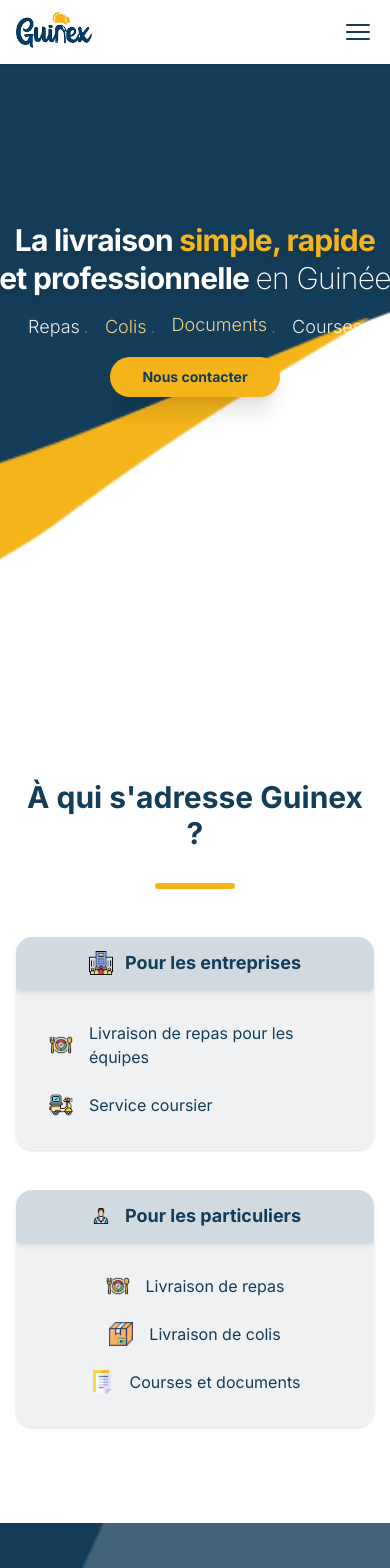
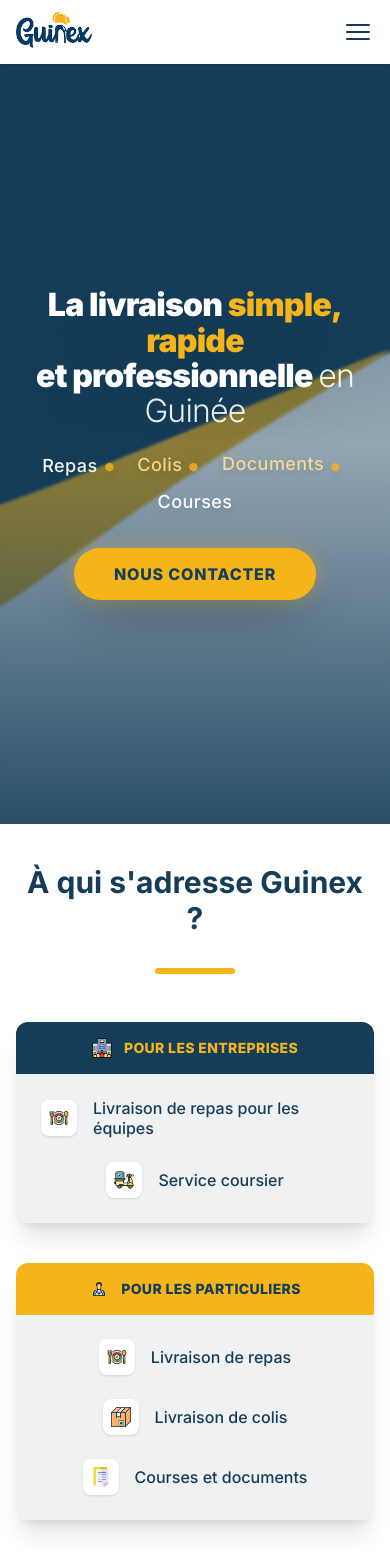
Before and after one commit to Guinex-official/Guinex, a Next.js app: page / in a window 390 px wide. Shown: the top 1568 px of the page. Built offline with nearby package versions, Linux system fonts and the light colour scheme.

Commit message:
feat: redesign mobile hero, services component, and refine contact page alignment

```diff
--- a/src/components/Hero.tsx
+++ b/src/components/Hero.tsx
@@ -50,7 +50,7 @@
     }, []);
 
     return (
-        <section className="relative w-full min-h-[80vh] md:min-h-screen lg:min-h-0 lg:h-auto lg:aspect-[3.3/1] flex items-center overflow-hidden" suppressHydrationWarning>
+        <section className="relative w-full min-h-[90vh] md:min-h-screen lg:min-h-0 lg:h-auto lg:aspect-[3.3/1] flex items-center overflow-hidden bg-[#143D59]" suppressHydrationWarning>
             {/* Background Image Optimized */}
             <div className="absolute inset-0 z-0" suppressHydrationWarning>
                 <Image
@@ -59,34 +59,40 @@
                     fill
                     priority
                     sizes="100vw"
-                    className="object-cover"
+                    className="object-cover opacity-90 md:opacity-100"
                     style={{ objectFit: 'cover' }}
                 />
+                {/* Premium Gradient Overlay: Enhanced for Mobile Readability */}
+                <div className="absolute inset-0 bg-gradient-to-b from-[#143D59]/70 via-[#143D59]/40 to-[#143D59]/90 lg:bg-black/20"></div>
+                {/* Subtle Blur for Depth on Mobile */}
+                <div className="absolute inset-0 backdrop-blur-[1px] lg:backdrop-blur-0"></div>
             </div>
 
             {/* Content */}
-            <div className="container mx-auto max-w-7xl px-4 z-10 relative h-full flex items-center justify-center lg:justify-start" suppressHydrationWarning>
-                <div className="max-w-3xl text-white mb-2 -mt-44 md:mb-8 md:-mt-12 text-center lg:text-left mx-auto lg:mx-0" suppressHydrationWarning>
-                    <h1 className="text-3xl sm:text-4xl md:text-4xl lg:text-5xl font-bold leading-tight mb-4 tracking-tight drop-shadow-lg">
-                        <span className="whitespace-nowrap inline-block">
+            <div className="container mx-auto max-w-7xl px-4 z-10 relative h-full flex flex-col items-center justify-center lg:items-start lg:justify-center" suppressHydrationWarning>
+                <div className="max-w-4xl text-white text-center lg:text-left flex flex-col items-center lg:items-start" suppressHydrationWarning>
+                    <h1 className="text-[32px] sm:text-4xl md:text-5xl lg:text-6xl font-black leading-[1.1] mb-6 tracking-tight drop-shadow-2xl">
+                        <span className="block lg:inline">
                             <span className="text-white">La livraison </span>
                             <span className="text-[#F4B41A]">simple, rapide</span>
                         </span>
-                        <br className="block" />
-                        <span className="inline-block whitespace-nowrap text-white">et professionnelle <span className="font-extralight text-white">en Guinée</span></span>
+                        <br className="hidden lg:block" />
+                        <span className="block lg:inline lg:ml-2 text-white">
+                            et professionnelle <span className="font-light text-white/90">en Guinée</span>
+                        </span>
                     </h1>
 
-                    <div className="flex flex-wrap items-center justify-center lg:justify-start gap-x-3 text-lg sm:text-xl md:text-xl lg:text-2xl mb-4 md:mb-6 font-light max-w-xl mx-auto lg:mx-0" suppressHydrationWarning>
+                    <div className="flex flex-wrap items-center justify-center lg:justify-start gap-x-4 gap-y-2 text-lg sm:text-xl md:text-2xl lg:text-3xl mb-8 md:mb-10 font-medium tracking-wide" suppressHydrationWarning>
                         {services.map((service, index) => (
                             <div key={service} className="flex items-center">
                                 <span
-                                    className="hero-service-item"
+                                    className="hero-service-item drop-shadow-md"
                                     style={{
                                         opacity: index < visibleCount ? 1 : 0,
                                         transform: index < visibleCount
-                                            ? (highlightedIndex === index ? 'translateY(-2px)' : 'translateY(0)')
-                                            : 'translateY(10px)',
-                                        color: highlightedIndex === index ? '#F4B41A' : 'rgba(255, 255, 255, 0.9)',
+                                            ? (highlightedIndex === index ? 'translateY(-3px)' : 'translateY(0)')
+                                            : 'translateY(15px)',
+                                        color: highlightedIndex === index ? '#F4B41A' : 'rgba(255, 255, 255, 0.95)',
                                         transition: 'opacity 0.6s ease-out, color 0.5s ease-in-out, transform 0.4s ease-out'
                                     }}
                                 >
@@ -94,25 +100,28 @@
                                 </span>
                                 {index < services.length - 1 && (
                                     <span
-                                        className="hero-service-dot"
+                                        className="mx-2 text-[#F4B41A] font-black scale-150 drop-shadow-md"
                                         style={{
-                                            opacity: index < visibleCount - 1 ? 0.3 : 0,
+                                            opacity: index < visibleCount - 1 ? 0.8 : 0,
                                             transition: 'opacity 0.6s ease-out'
                                         }}
                                     >
-                                        .
+                                        •
                                     </span>
                                 )}
                             </div>
                         ))}
                     </div>
 
-                    <button
-                        onClick={() => setIsModalOpen(true)}
-                        className="inline-block bg-[#F4B41A] text-[#143D59] font-bold py-2.5 px-8 md:py-3 md:px-8 rounded-full shadow-xl hover:bg-yellow-400 transition-all transform hover:-translate-y-1 active:scale-95 text-sm md:text-base"
-                    >
-                        Nous contacter
-                    </button>
+                    <div className="relative group">
+                        <div className="absolute -inset-1 bg-[#F4B41A] rounded-full blur opacity-25 group-hover:opacity-50 transition duration-300"></div>
+                        <button
+                            onClick={() => setIsModalOpen(true)}
+                            className="relative bg-[#F4B41A] text-[#143D59] font-extrabold py-3.5 px-10 md:py-4 md:px-12 rounded-full shadow-2xl hover:bg-[#F4B41A] hover:scale-105 transition-all active:scale-95 text-base md:text-lg tracking-wider uppercase"
+                        >
+                            Nous contacter
+                        </button>
+                    </div>
                 </div>
             </div>
 
--- a/src/components/Services.tsx
+++ b/src/components/Services.tsx
@@ -13,62 +13,62 @@
 
                 <div className="grid grid-cols-1 md:grid-cols-2 gap-10 md:gap-20 max-w-5xl mx-auto" suppressHydrationWarning>
                     {/* Card 1: Entreprises */}
-                    <div className="flex flex-col">
+                    <div className="flex flex-col h-full bg-white rounded-xl shadow-xl overflow-hidden transform transition-all hover:scale-[1.01] duration-300">
                         {/* Card Header */}
-                        <div className="bg-[#D1D9E1] py-3 px-6 text-center flex items-center justify-center space-x-3 rounded-t-2xl shadow-md w-full z-10 relative">
-                            <Image src="/images/icons/entrepriseicon.png" width={24} height={24} alt="icon" className="w-6 h-6 object-contain" priority />
-                            <h3 className="text-lg md:text-xl font-bold text-[#143D59]">
+                        <div className="bg-[#143D59] py-4 px-6 text-center flex items-center justify-center space-x-3 w-full z-10 relative">
+                            <Image src="/images/icons/entrepriseicon.png" width={24} height={24} alt="icon" className="w-5 h-5 md:w-6 md:h-6 object-contain" priority />
+                            <h3 className="text-sm md:text-base font-extrabold text-[#F4B41A] uppercase tracking-wide">
                                 Pour les entreprises
                             </h3>
                         </div>
                         {/* Card Body */}
-                        <div className="bg-[#eff1f3] rounded-b-2xl shadow-sm hover:shadow-md transition-shadow p-8 flex-grow border border-gray-100 border-t-0 w-full">
+                        <div className="bg-[#eff1f3] p-6 md:p-10 flex-grow w-full border border-gray-100 border-t-0">
                             <ul className="space-y-6">
-                                <li className="flex items-center justify-center md:justify-start text-[#143D59] text-base md:text-lg">
-                                    <div className="mr-4 flex-shrink-0">
-                                        <Image src="/images/icons/repasicon.png" width={24} height={24} alt="icon" className="w-6 h-6 object-contain" priority />
+                                <li className="flex items-center justify-center md:justify-start text-[#143D59] text-base md:text-lg font-medium">
+                                    <div className="mr-4 flex-shrink-0 bg-white p-2 rounded-lg shadow-sm">
+                                        <Image src="/images/icons/repasicon.png" width={24} height={24} alt="icon" className="w-5 h-5 md:w-6 md:h-6 object-contain" priority />
                                     </div>
-                                    <span>Livraison de repas pour les équipes</span>
+                                    <span className="leading-tight">Livraison de repas pour les équipes</span>
                                 </li>
-                                <li className="flex items-center text-[#143D59] text-base md:text-lg">
-                                    <div className="mr-4 flex-shrink-0">
-                                        <Image src="/images/icons/serviceicon.png" width={24} height={24} alt="icon" className="w-6 h-6 object-contain" priority />
+                                <li className="flex items-center justify-center md:justify-start text-[#143D59] text-base md:text-lg font-medium">
+                                    <div className="mr-4 flex-shrink-0 bg-white p-2 rounded-lg shadow-sm">
+                                        <Image src="/images/icons/serviceicon.png" width={24} height={24} alt="icon" className="w-5 h-5 md:w-6 md:h-6 object-contain" priority />
                                     </div>
-                                    <span>Service coursier</span>
+                                    <span className="leading-tight">Service coursier</span>
                                 </li>
                             </ul>
                         </div>
                     </div>
 
                     {/* Card 2: Particuliers */}
-                    <div className="flex flex-col">
+                    <div className="flex flex-col h-full bg-white rounded-xl shadow-xl overflow-hidden transform transition-all hover:scale-[1.01] duration-300">
                         {/* Card Header */}
-                        <div className="bg-[#D1D9E1] py-3 px-6 text-center flex items-center justify-center space-x-3 rounded-t-2xl shadow-md w-full z-10 relative">
-                            <Image src="/images/icons/manicon.png" width={24} height={24} alt="icon" className="w-6 h-6 object-contain" priority />
-                            <h3 className="text-lg md:text-xl font-bold text-[#143D59]">
+                        <div className="bg-[#F4B41A] py-4 px-6 text-center flex items-center justify-center space-x-3 w-full z-10 relative">
+                            <Image src="/images/icons/manicon.png" width={24} height={24} alt="icon" className="w-5 h-5 md:w-6 md:h-6 object-contain" priority />
+                            <h3 className="text-sm md:text-base font-extrabold text-[#143D59] uppercase tracking-wide">
                                 Pour les particuliers
                             </h3>
                         </div>
                         {/* Card Body */}
-                        <div className="bg-[#eff1f3] rounded-b-2xl shadow-sm hover:shadow-md transition-shadow p-8 flex-grow border border-gray-100 border-t-0 w-full">
+                        <div className="bg-[#eff1f3] p-6 md:p-10 flex-grow w-full border border-gray-100 border-t-0">
                             <ul className="space-y-6">
-                                <li className="flex items-center justify-center md:justify-start text-[#143D59] text-base md:text-lg">
-                                    <div className="mr-4 flex-shrink-0">
-                                        <Image src="/images/icons/repasicon.png" width={24} height={24} alt="icon" className="w-6 h-6 object-contain" priority />
+                                <li className="flex items-center justify-center md:justify-start text-[#143D59] text-base md:text-lg font-medium">
+                                    <div className="mr-4 flex-shrink-0 bg-white p-2 rounded-lg shadow-sm">
+                                        <Image src="/images/icons/repasicon.png" width={24} height={24} alt="icon" className="w-5 h-5 md:w-6 md:h-6 object-contain" priority />
                                     </div>
-                                    <span>Livraison de repas</span>
+                                    <span className="leading-tight">Livraison de repas</span>
                                 </li>
-                                <li className="flex items-center justify-center md:justify-start text-[#143D59] text-base md:text-lg">
-                                    <div className="mr-4 flex-shrink-0">
-                                        <Image src="/images/icons/colisicon.png" width={24} height={24} alt="icon" className="w-6 h-6 object-contain" priority />
+                                <li className="flex items-center justify-center md:justify-start text-[#143D59] text-base md:text-lg font-medium">
+                                    <div className="mr-4 flex-shrink-0 bg-white p-2 rounded-lg shadow-sm">
+                                        <Image src="/images/icons/colisicon.png" width={24} height={24} alt="icon" className="w-5 h-5 md:w-6 md:h-6 object-contain" priority />
                                     </div>
-                                    <span>Livraison de colis</span>
+                                    <span className="leading-tight">Livraison de colis</span>
                                 </li>
-                                <li className="flex items-center justify-center md:justify-start text-[#143D59] text-base md:text-lg">
-                                    <div className="mr-4 flex-shrink-0">
-                                        <Image src="/images/icons/document.png" width={24} height={24} alt="icon" className="w-6 h-6 object-contain" priority />
+                                <li className="flex items-center justify-center md:justify-start text-[#143D59] text-base md:text-lg font-medium">
+                                    <div className="mr-4 flex-shrink-0 bg-white p-2 rounded-lg shadow-sm">
+                                        <Image src="/images/icons/document.png" width={24} height={24} alt="icon" className="w-5 h-5 md:w-6 md:h-6 object-contain" priority />
                                     </div>
-                                    <span>Courses et documents</span>
+                                    <span className="leading-tight">Courses et documents</span>
                                 </li>
                             </ul>
                         </div>
```
Also changed, not shown: src/app/contact/page.tsx (+10 -10 lines).
